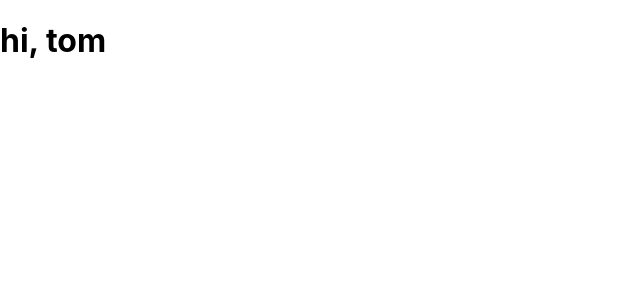
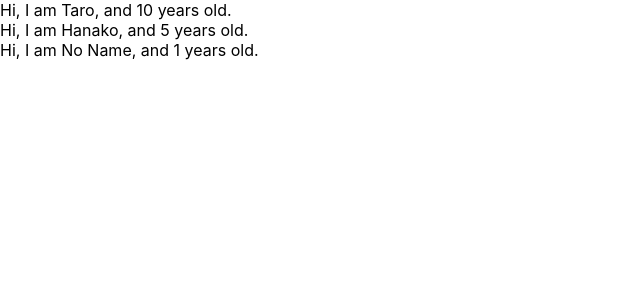
Before and after one commit to buho111/udemy-react-redux-client-application, a React (Create React App) app: page / in a window 1280 px wide. Shown: the top 300 px of the page, without its empty margins (0-640 px from the left). Built offline with nearby package versions, Linux system fonts and the light colour scheme.

Commit message:
learn props of component

```diff
--- a/src/App.js
+++ b/src/App.js
@@ -1,10 +1,27 @@
 
 function App() {
-  const greeting = "hi, tom";
-  const dom = <h1 classname="foo">{greeting}</h1>
+  const profiles = [
+    {name: "Taro", age: 10},
+    {name: "Hanako", age: 5},
+    {name: "No Name"}
+  ]
   return (
-    dom
+    <>
+    {
+      profiles.map((profile, index) => {
+        return <User name={profile.name} age={profile.age} key={index} />
+      })
+    }
+    </>
   );
 }
 
+const User = (props) => {
+  return <div>Hi, I am {props.name}, and {props.age} years old.</div>
+}
+
+User.defaultProps = {
+  age: 1
+}
+
 export default App;
```
